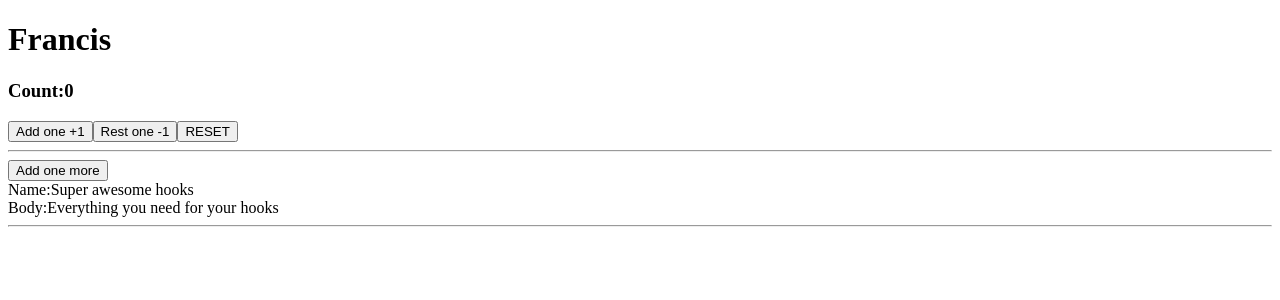
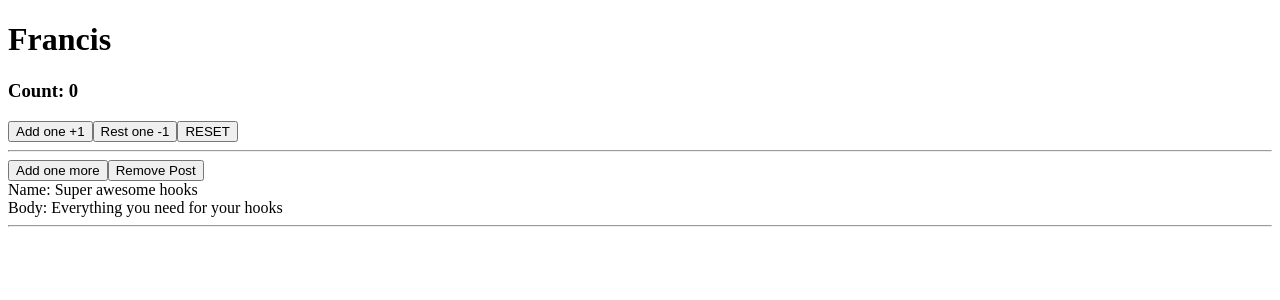
Before and after one commit to genie-ru/react_hook, a React (Create React App) app: page / in a window 1280 px wide. Shown: the top 300 px of the page. Built offline with nearby package versions, Linux system fonts and the light colour scheme.

Commit message:
add hook

```diff
--- a/src/App.js
+++ b/src/App.js
@@ -1,65 +1,75 @@
-import React,{ useState } from 'react'
+import React, { useState, useEffect } from 'react';
+import Post from './post';
 
 
-const App = ({initialCount}) => {
-    let [state, setState] = useState({
-        count:initialCount,
-        user:"Francis"
+const App = ({ initialCount }) => {
+    const [state, setState] = useState({
+        count: initialCount,
+        user: "Francis"
     });
-    let [posts,setPosts] = useState([
+    const [posts, setPosts] = useState([
     {
-            name:"Super awesome hooks",
-            body:"Everything you need for your hooks"
+        name: "Super awesome hooks",
+        body: "Everything you need for your hooks"
     }
     ]);
 
+    // useEffect(() => {
+    //     console.log(state);
+    // },[state]);
+
+    // useEffect(() => {
+    //     console.log(posts);
+    // },[posts]);
+
+    // const alertSomething = () => {
+    //     alert('Something');
+    // };
+    // useEffect(() => {
+    //     console.log('Mounted');
+    // },[]);
 
 
-    // const addOne = () => {
-    //     setCount(count + 1)
-    // }
-
     const restOne = () => {
-        setState( prevState => {
-            return { ...prevState, count: prevState.count - 1 }
-        })
-    }
+        setState(prevState => {
+        return { ...prevState, count: prevState.count - 1 };
+        });
+    };
 
     const addOnePost = () => {
         let newPost = {
-            name:"Sugard is bad",
-            body:"Coffee is good"
+        name: "Sugard is bad",
+        body: "Coffee is good"
+        };
+
+        setPosts(prevPosts => [...prevPosts, newPost]);
+    };
+
+    const removePosts = () => {
+        setPosts([]);
     }
 
-        setPosts([
-            ...posts,
-            newPost
-        ]);
-    }
-
-
-    return(
+    return (
         <>
         <h1>{state.user}</h1>
-            <h3>Count:{state.count}</h3>
-            <button onClick={ () => setState({...state,count: state.count + 1 })}>Add one +1</button>
-            <button onClick={ restOne }>Rest one -1</button>
-            <button onClick={ () => setState(
-                {...state,count: initialCount }
+        <h3>Count: {state.count}</h3>
+        <button onClick={() => setState(prevState => ({ ...prevState, count: prevState.count + 1 }))}>
+            Add one +1
+        </button>
+        <button onClick={restOne}>Rest one -1</button>
+        <button onClick={() => setState(
+            {...state, count: initialCount }
         ) }>RESET</button>
 
         <hr/>
+
         <button onClick={addOnePost}>Add one more</button>
-            { posts.map((item,i)=>(
-                <div key={i}>
-                    <div>Name:{item.name}</div>
-                    <div>Body:{item.body}</div>
-                    <hr/>
-                </div>
+        <button onClick={removePosts}>Remove Post</button>
+        {posts.map((item, i) => (
+            <Post item={item} key={i} />
         ))}
-
         </>
-    )
-}
+    );
+};
 
 export default App;
--- /dev/null
+++ b/src/post.js
@@ -0,0 +1,21 @@
+import { useEffect } from 'react';
+
+const Post =  ({item}) => {
+
+    useEffect(()=> {
+        console.log('Post created');
+
+        return () => {
+            console.log('Component exit')
+        }
+    },[]);
+    return (
+        <div>
+            <div>Name: {item.name}</div>
+            <div>Body: {item.body}</div>
+            <hr />
+        </div>
+    )
+}
+
+export default Post;
```
Lines whose indentation alone changed are shown as unchanged.
